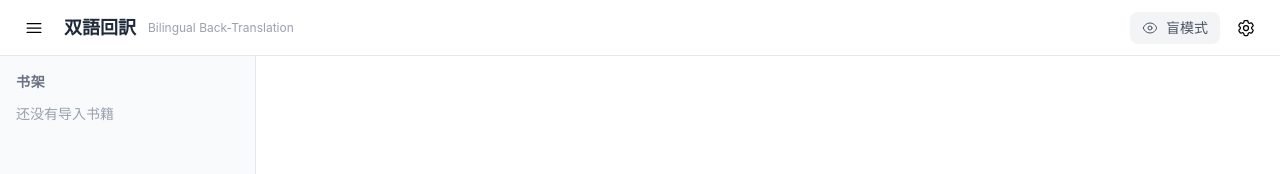
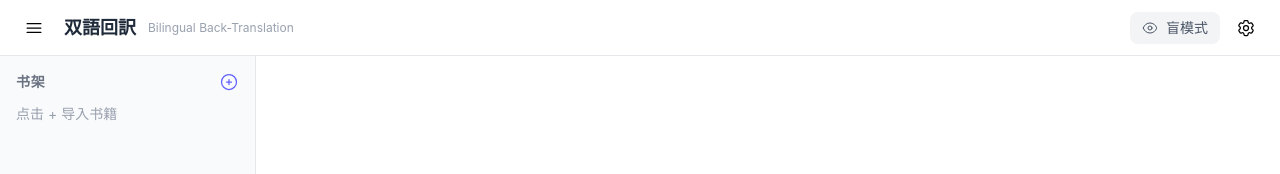
Before and after one commit to RainYaya/baku-yomi, a React (Vite) app: page / in a window 1280 px wide. Shown: the top 174 px of the page. Built offline with nearby package versions, Linux system fonts and the light colour scheme.

Commit message:
feat: add import button in sidebar to support multiple books
Plus icon next to "书架" header allows importing additional EPUBs
without needing to delete existing books first.

```diff
--- a/src/components/layout/Sidebar.tsx
+++ b/src/components/layout/Sidebar.tsx
@@ -1,23 +1,54 @@
 import { useBookStore } from '../../stores/bookSlice';
 import { useUIStore } from '../../stores/uiSlice';
-import { HiOutlineBookOpen, HiOutlineTrash } from 'react-icons/hi2';
+import { HiOutlineBookOpen, HiOutlineTrash, HiOutlinePlusCircle } from 'react-icons/hi2';
+import { useRef } from 'react';
+import { useEpubParser } from '../../hooks/useEpubParser';
 
 export function Sidebar() {
   const { books, currentBookId, setCurrentBook, setCurrentChapter, removeBook } =
     useBookStore();
   const currentBook = useBookStore((s) => s.getCurrentBook());
   const sidebarOpen = useUIStore((s) => s.sidebarOpen);
+  const { parseFile, parsing } = useEpubParser();
+  const fileInputRef = useRef<HTMLInputElement>(null);
 
   if (!sidebarOpen) return null;
+
+  const handleImport = (e: React.ChangeEvent<HTMLInputElement>) => {
+    const file = e.target.files?.[0];
+    if (file?.name.endsWith('.epub')) parseFile(file);
+    e.target.value = '';
+  };
 
   return (
     <aside className="w-64 bg-gray-50 border-r border-gray-200 h-full overflow-y-auto flex-shrink-0">
       <div className="p-4">
-        <h2 className="text-sm font-semibold text-gray-500 uppercase tracking-wider mb-3">
-          书架
-        </h2>
+        <div className="flex items-center justify-between mb-3">
+          <h2 className="text-sm font-semibold text-gray-500 uppercase tracking-wider">
+            书架
+          </h2>
+          <button
+            onClick={() => fileInputRef.current?.click()}
+            disabled={parsing}
+            className="text-indigo-500 hover:text-indigo-700 disabled:opacity-50 transition-colors"
+            title="导入书籍"
+          >
+            {parsing ? (
+              <div className="w-5 h-5 border-2 border-indigo-500 border-t-transparent rounded-full animate-spin" />
+            ) : (
+              <HiOutlinePlusCircle size={20} />
+            )}
+          </button>
+          <input
+            ref={fileInputRef}
+            type="file"
+            accept=".epub"
+            onChange={handleImport}
+            className="hidden"
+          />
+        </div>
         {books.length === 0 ? (
-          <p className="text-sm text-gray-400">还没有导入书籍</p>
+          <p className="text-sm text-gray-400">点击 + 导入书籍</p>
         ) : (
           <ul className="space-y-1">
             {books.map((book) => (
```
